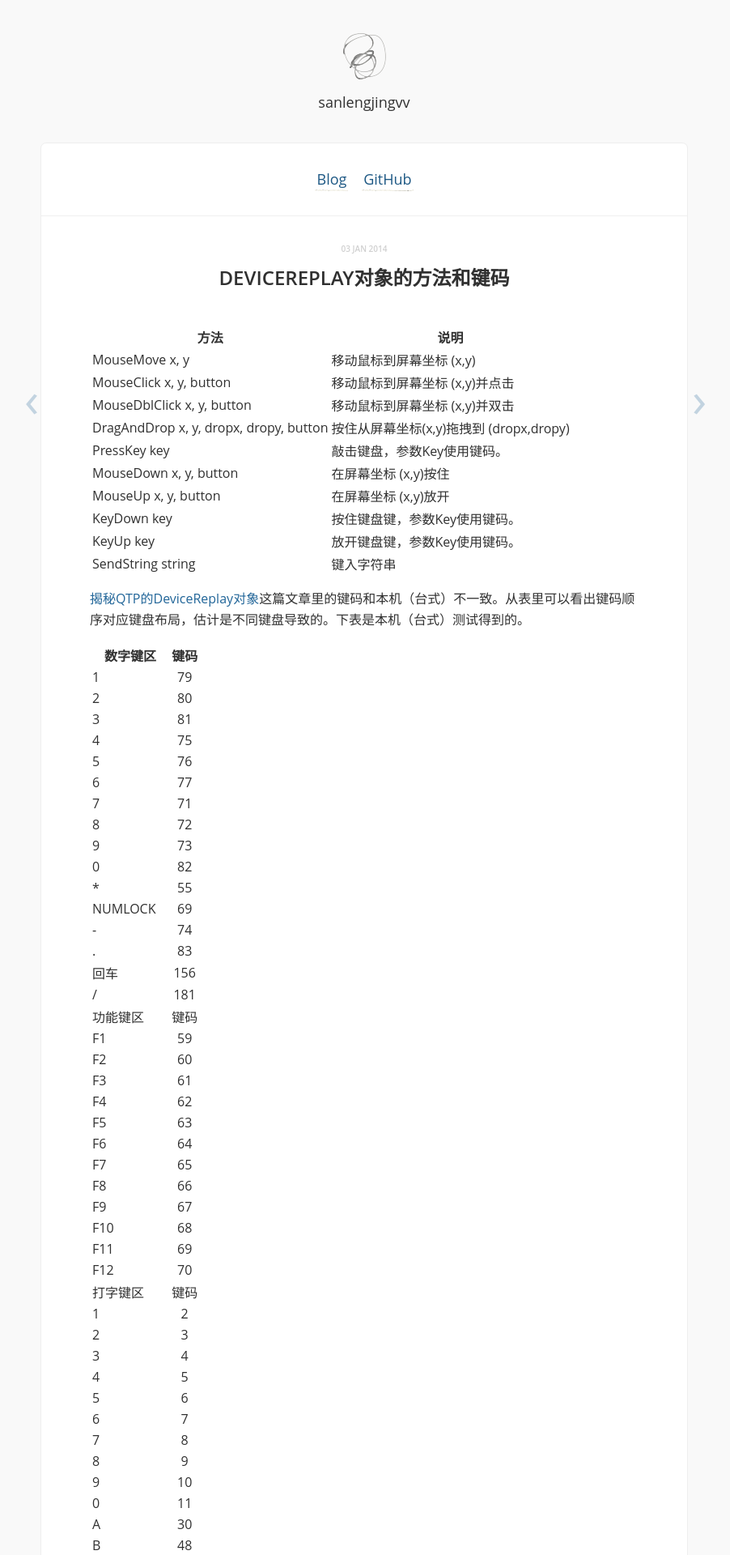
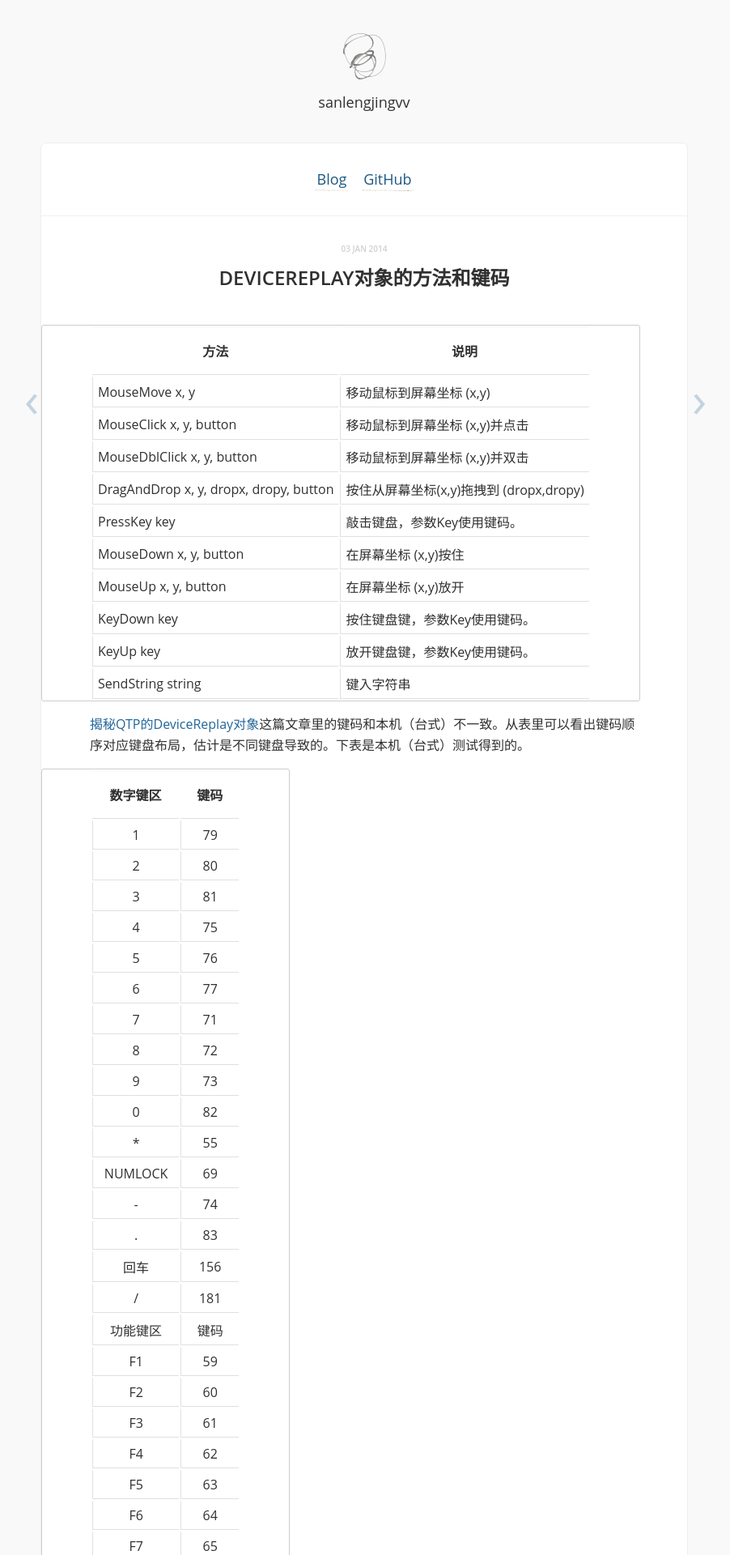
Before and after one commit to sanlengjingvv/sanlengjingvv.github.io, a Jekyll site: the page built from _posts/2014-01-03-DeviceReplay对象的方法和键码.md, in a window 1280 px wide. Shown: the top 1920 px of the page at 81% size, without its empty margins (190-1092 px from the left). Built offline with Jekyll 4.4.1, drawn with Linux system fonts in a browser that asks for light colours; Markdown is read by kramdown in place of the engine named in the settings.

Commit message:
beautify the table

```diff
--- a/_posts/2014-01-03-DeviceReplay对象的方法和键码.md
+++ b/_posts/2014-01-03-DeviceReplay对象的方法和键码.md
@@ -21,7 +21,7 @@ disqus: y
 [揭秘QTP的DeviceReplay对象](http://blog.csdn.net/testing_is_believing/article/details/2504745)这篇文章里的键码和本机（台式）不一致。从表里可以看出键码顺序对应键盘布局，估计是不同键盘导致的。下表是本机（台式）测试得到的。
 
 | 数字键区 | 键码 |
-| --------- |:----:|
+| :---------: | :----: |
 | 	1	| 	79	|
 | 	2	| 	80	|
 | 	3	| 	81	|
--- a/stylesheets/style.css
+++ b/stylesheets/style.css
@@ -361,4 +361,22 @@ img {
 .paging .right {
   margin-left: 405px; }
 
+table {
+  border: #ccc 1px solid;
+  border-radius: 3px; }
+
+table th {
+  padding: 16px 20px 17px 20px;
+  border-top: 1px solid #fafafa;
+  border-bottom: 1px solid #e0e0e0; }
+
+table tr {
+  padding-left: 20px; }
+
+table td {
+  padding: 6px;
+  border-top: 1px solid #ffffff;
+  border-bottom: 1px solid #e0e0e0;
+  border-left: 1px solid #e0e0e0; }
+
 /*# sourceMappingURL=style.css.map */
```
Also changed, not shown: _assets/style.scss (+19 -0 lines), 1 other file.
